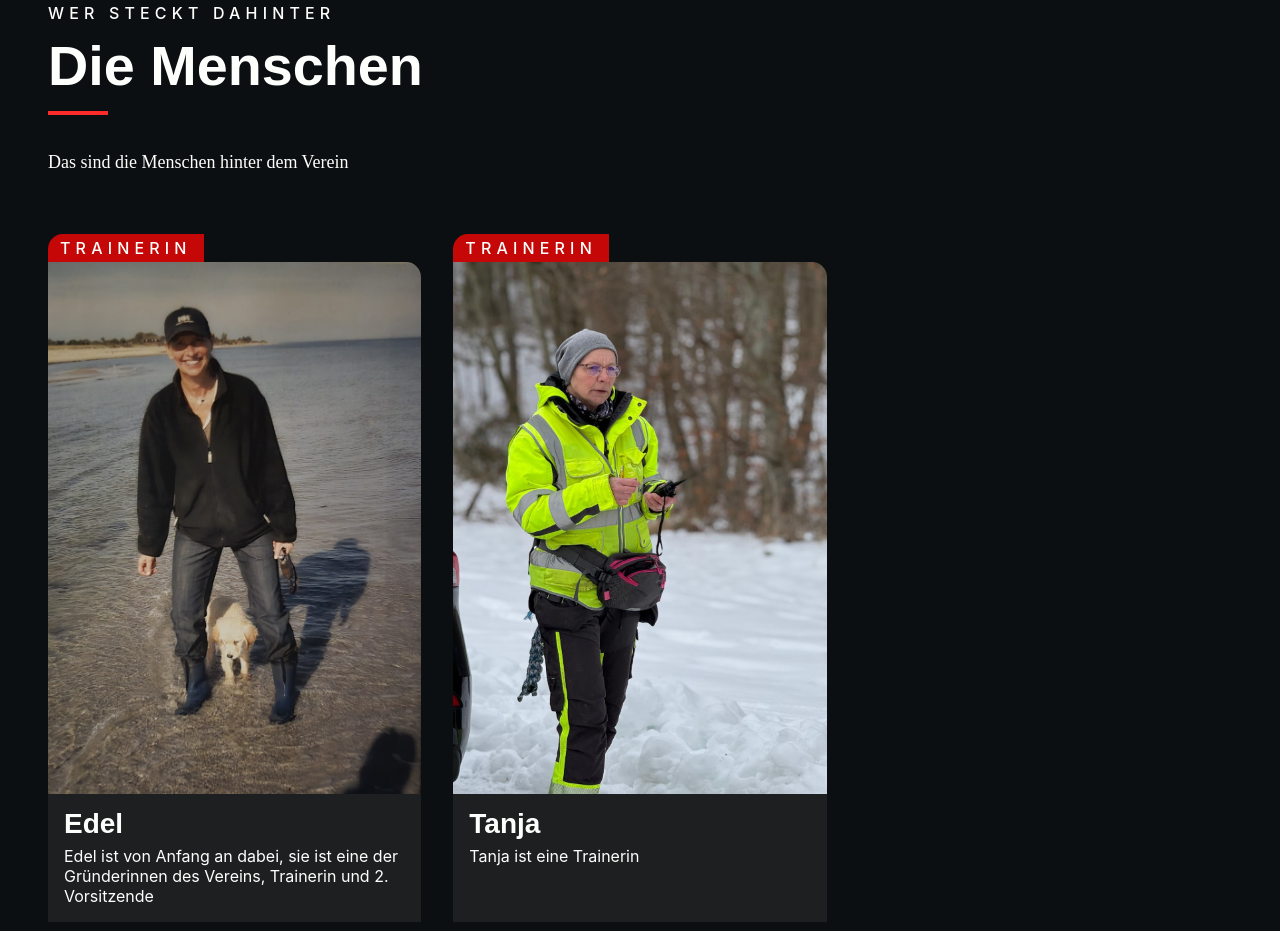
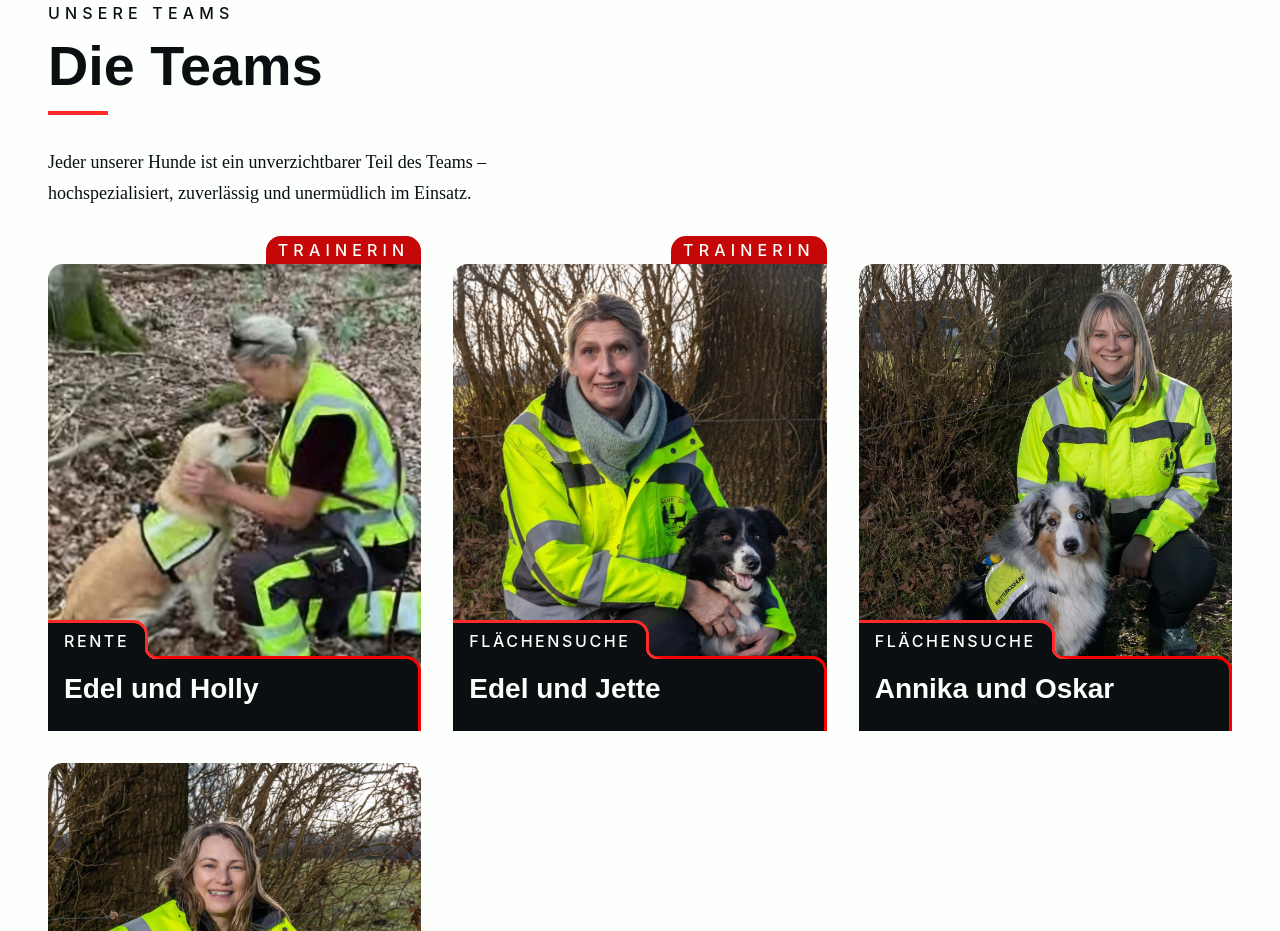
Before and after one commit to LPaulikat/lpaulikat.github.io, an Astro site: page / in a window 1280 px wide. Shown: the part 2069-3000 px from the top of the page. Built offline with nearby package versions, Linux system fonts and the light colour scheme; Astro itself is replaced by a stand-in of ours; a web font is replaced by a local one.

Commit message:
updated cards removed second card

```diff
--- a/src/components/Persons.astro
+++ /dev/null
@@ -1,100 +0,0 @@
----
-interface Props {
-    label: string;
-    heading: string;
-    text: string;
-    data: {
-        id: string;
-        images: {
-            img: {
-                src: string;
-                alt: string;
-            };
-        }[];
-        badge: string;
-        name: string;
-        description: string;
-    }[];
-}
-const { data, label, heading, text } = Astro.props;
----
-
-<section id="persons" class="section-dark">
-    <div class="container">
-        <p class="section-label">{label}</p>
-        <h2 class="section-title">{heading}</h2>
-        <div class="red-bar"></div>
-        <p class="section-sub">{text}</p>
-        <div class="person-grid">
-            {
-                data.map((team) => (
-                    <div class="card">
-                        <span class="card__badge">{team.badge}</span>
-                        <img class="card__img" src={team.images[0].img.src} alt={team.images[0].img.alt} />
-                        <div class="card__body">
-                            <h2 class="card__name">{team.name}</h2>
-                            <p class="card__desc">{team.description}</p>
-                        </div>
-                    </div>
-                ))
-            }
-        </div>
-    </div>
-</section>
-
-<style>
-    .person-grid {
-        display: grid;
-        gap: 2rem;
-        grid-template-rows: auto 500px auto auto;
-        @media (width > 1024px) {
-            grid-template-columns: repeat(3, 1fr);
-        }
-
-        .card {
-            display: grid;
-            gap: 0;
-            position: relative;
-            grid-row: span 3;
-            grid-template-rows: subgrid;
-            .card__img {
-                border-top-right-radius: 15px;
-                width: 100%;
-                height: 100%;
-                object-fit: cover;
-                object-position: top center;
-            }
-
-            .card__badge {
-                display: inline-block;
-                width: fit-content;
-                background: var(--red-dark);
-                color: var(--white);
-                font-size: 1rem;
-                letter-spacing: 0.5ch;
-                text-transform: uppercase;
-                padding: 0.25rem 0.75rem;
-                font-weight: 500;
-                border-top-left-radius: 15px;
-                /*border-top-right-radius: 15px;*/
-            }
-
-            .card__body {
-                display: flex;
-                flex-direction: column;
-                color: var(--white);
-                background: hsl(from var(--dark-gray) h s l / 0.3);
-                padding: 1rem;
-                gap: 0.5rem;
-                .card__name {
-                    font-family: "Saira", sans-serif;
-                    font-size: 1.75rem;
-                }
-
-                .card__desc {
-                    font-size: 1rem;
-                }
-            }
-        }
-    }
-</style>
--- a/src/components/Teams.astro
+++ b/src/components/Teams.astro
@@ -5,6 +5,7 @@ interface Props {
     text: string;
     data: {
         id: string;
+        role: string;
         images: {
             img: {
                 src: string;
@@ -32,12 +33,12 @@ const { data, label, heading, text } = Astro.props;
             {
                 data &&
                     data.map((team) => (
-                        <li>
-                            <article class="card">
+                        <li class="team-item">
+                            {team.role && <span class="role">{team.role}</span>}
+                            <article class={`card ${team.role ? "has-role" : ""}`}>
                                 <img class="card-img" src={team.images[0]?.img.src} alt={team.images[0]?.img.alt} />
                                 <div class="card-body">
                                     <span class="badge">{team.badge}</span>
-
                                     <h3 class="name">
                                         <a href={`/teams/${team.id}`}>{team.name}</a>
                                     </h3>
@@ -64,10 +65,35 @@ const { data, label, heading, text } = Astro.props;
         @media (width > 1024px) {
             grid-template-columns: repeat(3, 1fr);
         }
+        .team-item {
+            position: relative;
+
+            .role {
+                display: block;
+                top: -1.75rem;
+                right: 0;
+                position: absolute;
+                width: fit-content;
+                background: var(--red-dark);
+                color: var(--white);
+                font-size: 1rem;
+                letter-spacing: 0.5ch;
+                text-transform: uppercase;
+                padding: 0.25rem 0.75rem;
+                font-weight: 500;
+                border-top-right-radius: 15px;
+                border-top-left-radius: 15px;
+            }
 
             .card {
                 display: grid;
                 overflow: clip;
+
+                &.has-role {
+                    .card-img {
+                        border-top-right-radius: 0px;
+                    }
+                }
 
                 .card-img {
                     width: 100%;
@@ -75,7 +101,6 @@ const { data, label, heading, text } = Astro.props;
                     aspect-ratio: 3/6;
                     object-fit: cover;
                     object-position: top center;
-
                     grid-column: 1/-1;
                     grid-row: 1/-1;
                     border-radius: 15px;
@@ -98,7 +123,7 @@ const { data, label, heading, text } = Astro.props;
                 }
 
                 .card-body {
-                --border-width: 2px;
+                    --schadow-width: 2px;
                     grid-column: 1/-1;
                     grid-row: 1/-1;
                     align-self: end;
@@ -111,13 +136,13 @@ const { data, label, heading, text } = Astro.props;
                     gap: 0.75rem;
                     z-index: 1;
                     border-top-right-radius: 15px;
-                border-top: var(--border-width) solid var(--red);
-                border-right: var(--border-width) solid var(--red);
+                    border-top: 3px solid red;
+                    border-right: 3px solid red;
                 }
 
                 .badge {
                     position: absolute;
-                top: -36px;
+                    bottom: 100%;
                     left: 0;
                     width: fit-content;
                     background-color: var(--black);
@@ -128,21 +153,23 @@ const { data, label, heading, text } = Astro.props;
                     text-transform: uppercase;
                     padding: 0.5rem 1rem;
                     font-weight: 500;
-                border-top: var(--border-width) solid var(--red);
-                border-right: var(--border-width) solid var(--red);
-
+                    border-top: 3px solid var(--red);
+                    border-right: 3px solid var(--red);
                     &::after {
                         content: "";
                         position: absolute;
-                    bottom: var(--border-width);
+                        width: 1rem;
+                        aspect-ratio: 1;
                         left: 100%;
-                    width: 1rem;
-                    height: 1rem;
-                    border-top-right-radius: 50%;
-                    box-shadow: 4px -4px 0 4px var(--black);
-                    border-top: var(--border-width) solid var(--red);
-                    border-right: var(--border-width) solid var(--red);
-                    rotate: 180deg;
+                        bottom: 0;
+                        background-image: radial-gradient(
+                            circle at 100% 100%,
+                            transparent 15px,
+                            var(--red) 15px,
+                            var(--red) 18px,
+                            var(--black) 18px
+                        );
+                        rotate: 270deg;
                     }
                 }
                 .name {
@@ -172,4 +199,5 @@ const { data, label, heading, text } = Astro.props;
                 }
             }
         }
+    }
 </style>
--- a/src/data/persons.json
+++ /dev/null
@@ -1,35 +0,0 @@
-{
-  "label": "Wer steckt dahinter",
-  "heading": "Die Menschen",
-  "text": "Das sind die Menschen hinter dem Verein",
-  "data": [
-    {
-      "id": "1",
-      "images": [
-        {
-          "img": {
-            "src": "/images/teams/Edel-Holly.jpg",
-            "alt": "Edel."
-          }
-        }
-      ],
-      "badge": "Trainerin",
-      "name": "Edel",
-      "description": "Edel ist von Anfang an dabei, sie ist eine der Gründerinnen des Vereins, Trainerin und 2. Vorsitzende"
-    },
-    {
-      "id": "2",
-      "images": [
-        {
-          "img": {
-            "src": "/images/persons/Tanja.jpg",
-            "alt": "Tanja."
-          }
-        }
-      ],
-      "badge": "Trainerin",
-      "name": "Tanja",
-      "description": "Tanja ist eine Trainerin"
-    }
-  ]
-}
--- a/src/data/teams.json
+++ b/src/data/teams.json
@@ -5,6 +5,7 @@
   "data": [
     {
       "id": "1",
+      "role": "Trainerin",
       "images": [
         {
           "img": {
@@ -26,6 +27,7 @@
     },
     {
       "id": "2",
+      "role": "Trainerin",
       "images": [
         {
           "img": {
@@ -47,6 +49,7 @@
     },
     {
       "id": "3",
+      "role": "",
       "images": [
         {
           "img": {
@@ -62,6 +65,7 @@
     },
     {
       "id": "4",
+      "role": "",
       "images": [
         {
           "img": {
--- a/src/pages/index.astro
+++ b/src/pages/index.astro
@@ -2,20 +2,17 @@
 import Layout from "../layouts/Layout.astro";
 import Hero from "../components/Hero.astro";
 import About from "../components/About.astro";
-import Persons from "../components/Persons.astro";
 import Teams from "../components/Teams.astro";
 import Gallery from "../components/Gallery.astro";
 import Contact from "../components/Contact.astro";
 import aboutData from "../data/about.json";
 import teamData from "../data/teams.json";
 import galleryData from "../data/gallery.json";
-import personDdata from "../data/persons.json";
 ---
 
 <Layout>
     <Hero />
     <About {...aboutData} />
-    <Persons {...personDdata} />
     <Teams {...teamData} />
     <Gallery {...galleryData} />
     <Contact />
```
Lines whose indentation alone changed are shown as unchanged.
